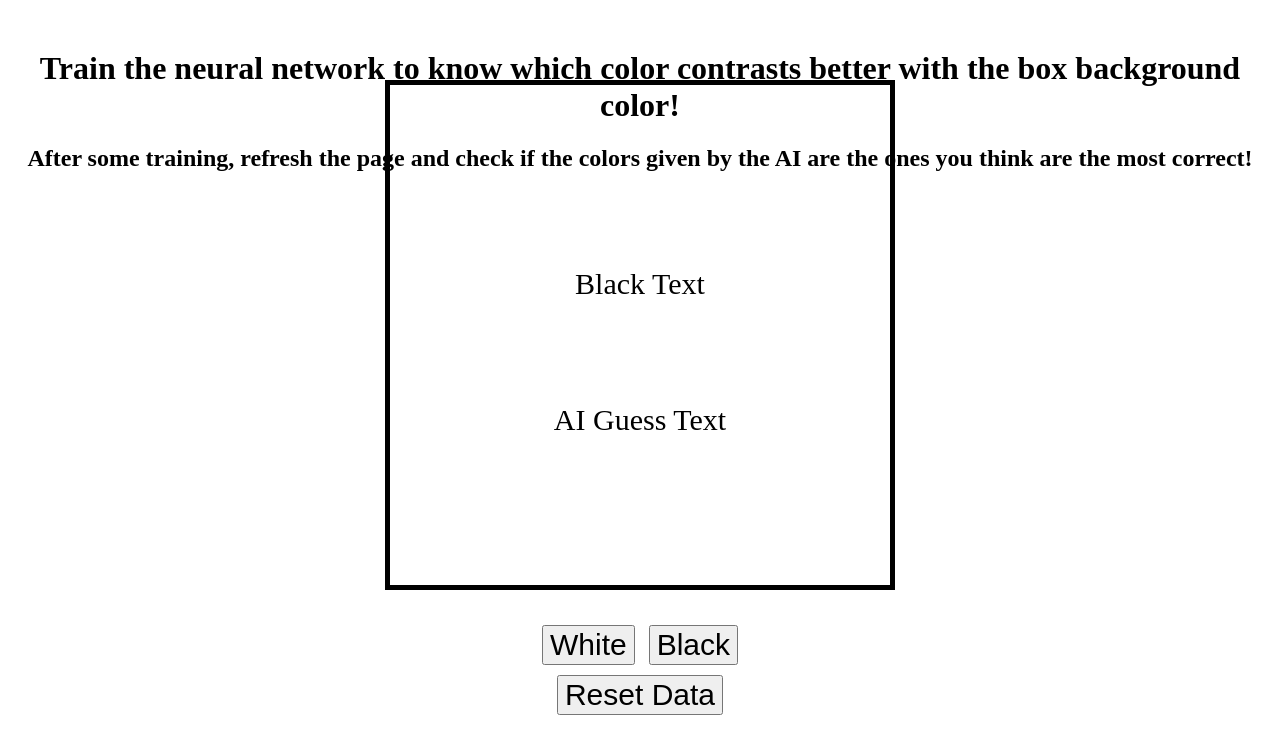
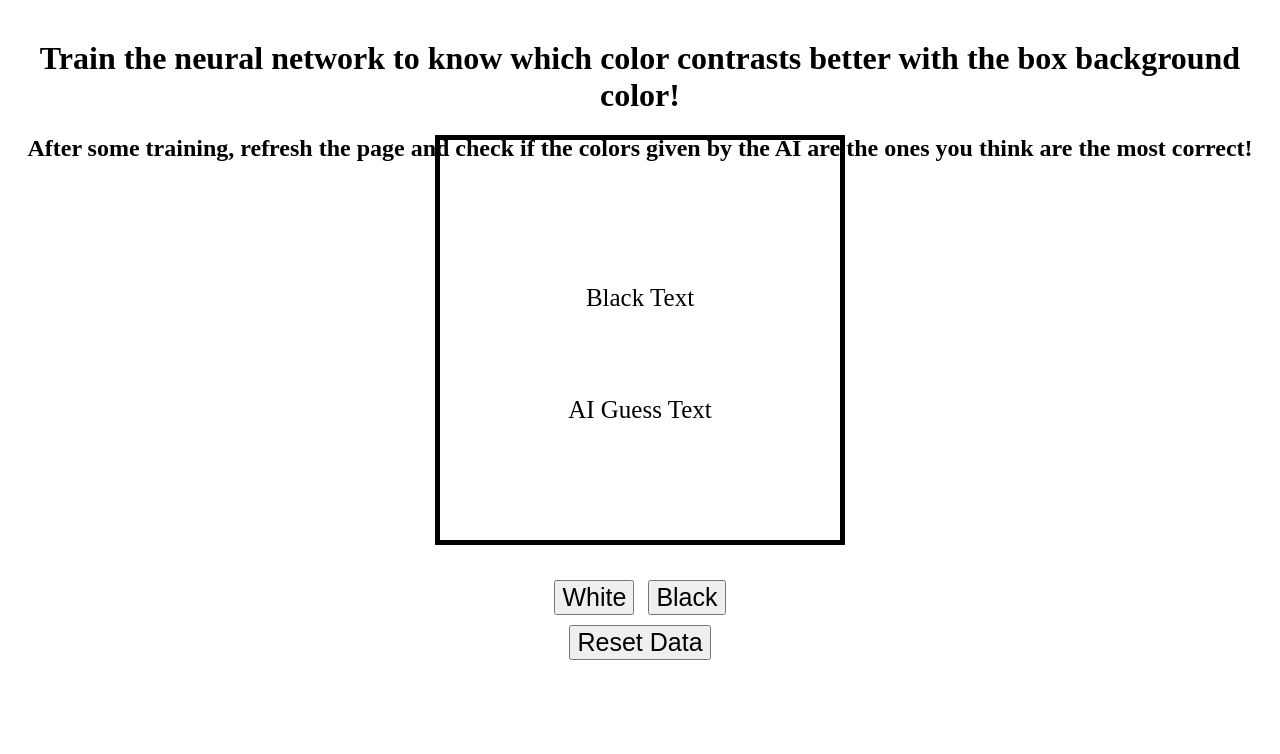
Before and after one commit to HugoVinhal98/AI-Neural-Networks, a plain HTML site: page index.html in a window 1280 px wide. Drawn offline with Linux system fonts and the light colour scheme; a script that the page names is missing.

Commit message:
Changes in styling

```diff
--- a/index.html
+++ b/index.html
@@ -12,7 +12,7 @@
     <style>
       #header {
         text-align: center;
-        margin-top: 50px;
+        margin-top: 40px;
       }
       #container {
         position: fixed;
@@ -21,14 +21,14 @@
         transform: translate(-50%, -50%);
       }
       #box {
-        width: 500px;
-        height: 500px;
+        width: 400px;
+        height: 400px;
         border: 5px solid black;
         display: flex;
         justify-content: center;
         align-items: center;
         flex-direction: column;
-        font-size: 30px;
+        font-size: 25px;
       }
 
       .white {
@@ -42,7 +42,7 @@
 
       button {
         margin: 5px 5px 5px 5px;
-        font-size: 30px;
+        font-size: 25px;
       }
     </style>
   </head>
```
Also changed, not shown: favicon-16x16.png (deleted), favicon.ico (deleted).
